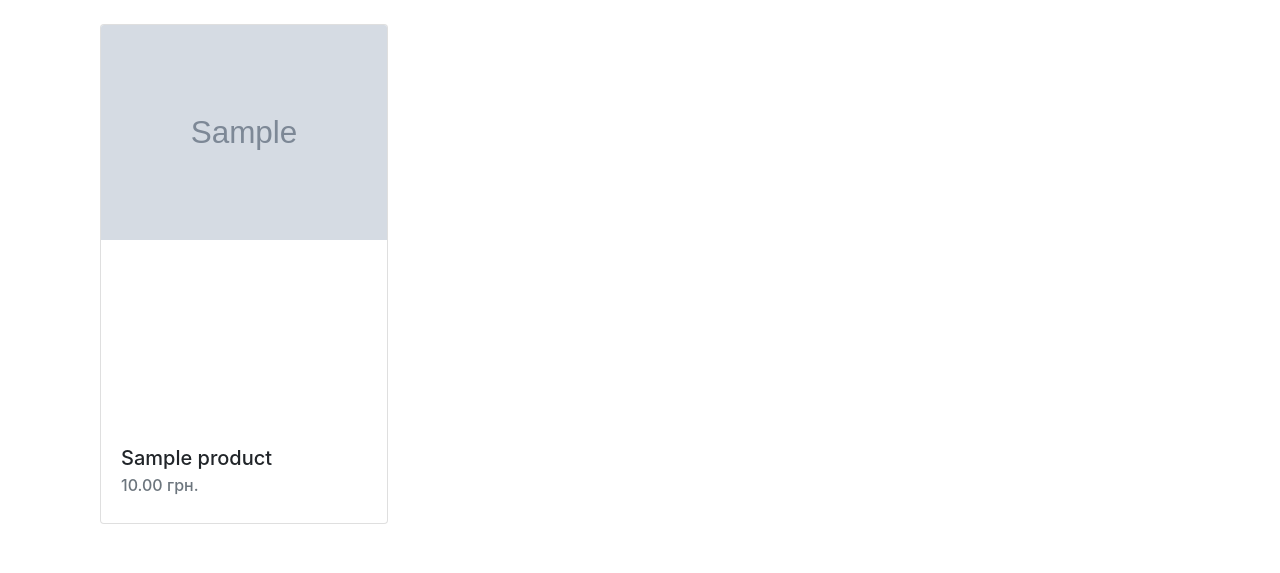
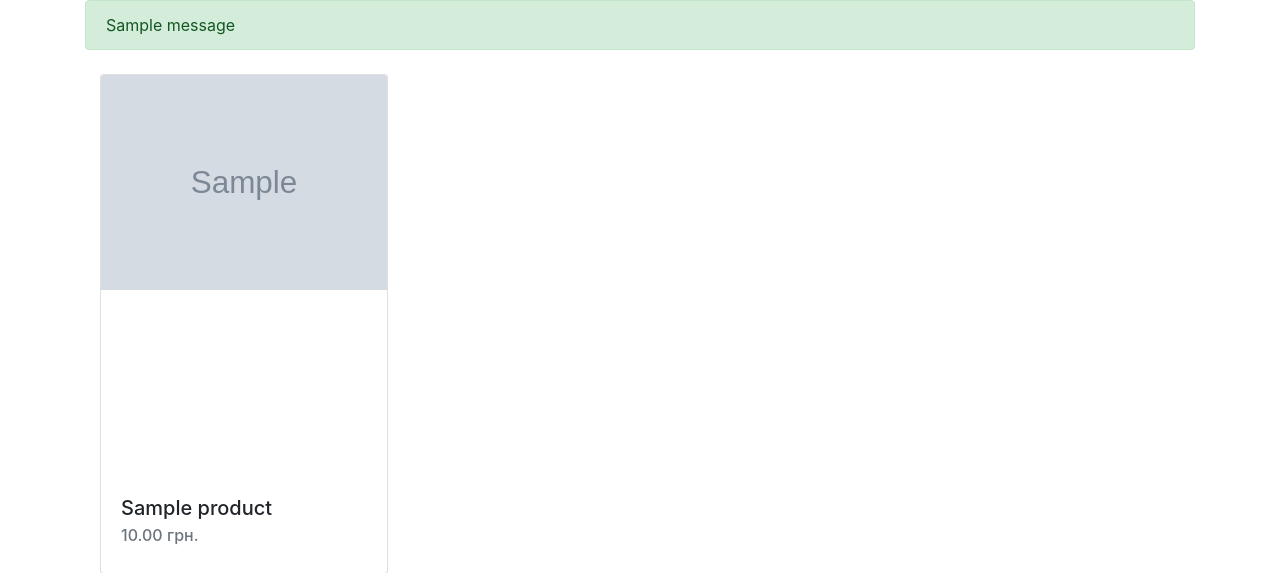
Before and after one commit to Kreighton/GeekHub, a Django app: page / in a window 1280 px wide. Shown: the part 56-629 px from the top of the page. Run offline with Django 4.2, Linux system fonts and the light colour scheme; tables that the repository leaves empty hold one stand-in row (values such as "Sample post"); grey boxes marked "Sample" are stand-in pictures; one stand-in notice (Sample message) is shown; some libraries are stand-ins or nearby versions.

Commit message:
update success cart message

```diff
--- a/HT_20/products/templates/products/homepage.html
+++ b/HT_20/products/templates/products/homepage.html
@@ -3,6 +3,14 @@
 {% load static %}
 
 {% block content %}
+
+{% if messages %}
+    {% for message in messages %}
+      <div class="alert alert-success">{{ message }}</div>
+    {% endfor %}
+
+{% endif %}
+
 
 <div class="container mx-auto mt-4">
   <div class="row">
@@ -15,7 +23,7 @@
           <h5 class="card-title">{{ item.product_name }}</h5>
           <h6 class="card-subtitle mb-2 text-muted">{{ item.product_price }} грн.</h6>
           {% if user.is_authenticated  %}
-            <a href="#" class="btn btn-success">Добавить в корзину</a>
+            <a href="{% url 'products:add_to_cart' item.slug %}" class="btn btn-success">Добавить в корзину</a>
             {% if user.is_superuser %}
               <a href="/admin/products/product/{{ item.id }}/change/" class="btn btn-warning">Edit</a>
             {% endif %}
--- a/HT_20/products/urls.py
+++ b/HT_20/products/urls.py
@@ -4,8 +4,11 @@ from django.conf.urls.static import static
 
 from . import views
 
+app_name = 'products'
+
 urlpatterns = [
     path('', views.homepage, name='homepage'),
     path('<slug:slug>', views.homepage, name='homepage_category'),
     path('product/<slug:slug>', views.product_details, name='product_details'),
+    path('<str:slug>/add', views.add_to_cart, name='add_to_cart'),
 ] + static(settings.MEDIA_URL, document_root=settings.MEDIA_ROOT)
--- a/HT_20/products/views.py
+++ b/HT_20/products/views.py
@@ -1,12 +1,15 @@
-from django.shortcuts import render, get_object_or_404
-from django.http import HttpResponse
+from django.shortcuts import render, get_object_or_404, redirect
+from django.http import HttpResponse, HttpResponseRedirect
+from django.urls import reverse
+from django.contrib.auth.decorators import login_required
+from django.contrib import messages
 
 from .models import Product, ProductCategory
 
 
 def homepage(request, slug=None):
+    data = Product.objects.filter(status=True)
 
-    data = Product.objects.filter(status=True)
     if slug:
         category = get_object_or_404(ProductCategory, slug=slug)
         data = data.filter(product_category=category)
@@ -15,10 +18,16 @@ def homepage(request, slug=None):
     }
     return render(request, 'products/homepage.html', context)
 
+
 def product_details(request, slug):
     data = Product.objects.get(slug=slug)
     context = {
         'data': data,
     }
+    return render(request, 'products/product_details.html', context)
 
-    return render(request, 'products/product_details.html', context)
+
+@login_required
+def add_to_cart(request, slug):
+    messages.success(request, 'Product was added!')
+    return redirect('/')
```
